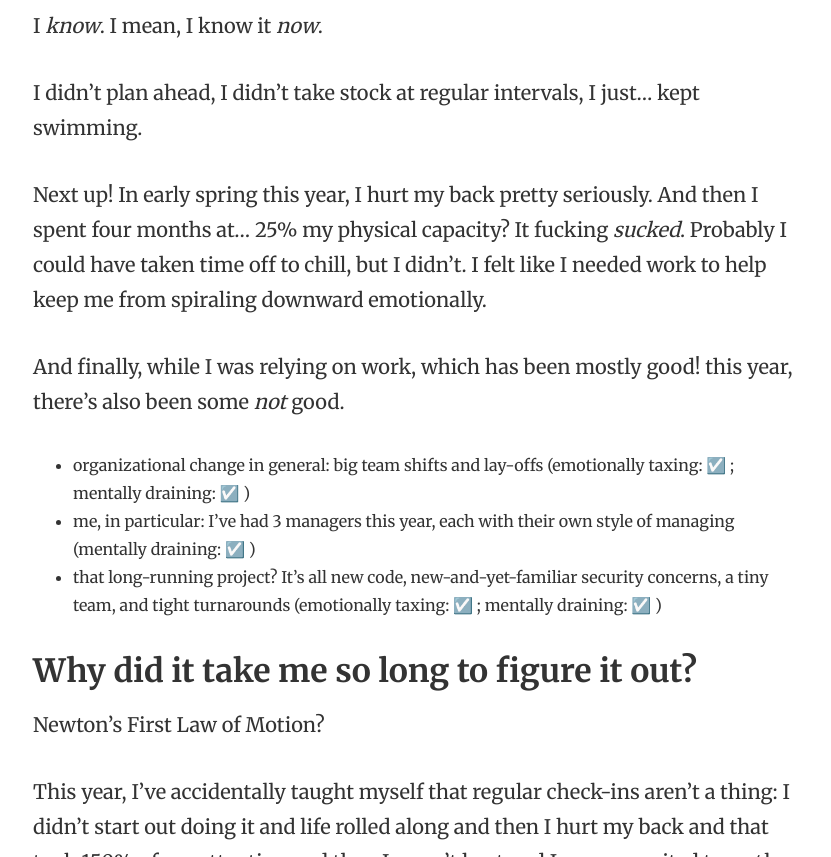
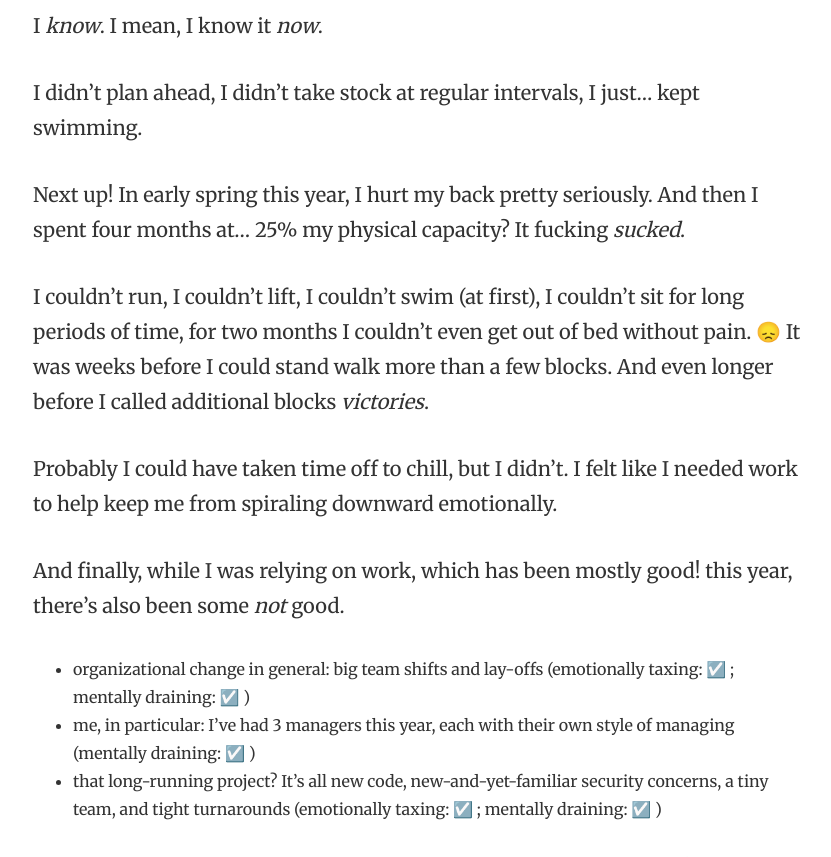
Before and after one commit to dotsara/dotsara.github.io, a Jekyll site: the page built from _posts/2015-11-12-burnt-up.md, in a window 1280 px wide and 900 px high, scrolled down 1503 px, cut to the strip 43-900 px from the top of the window. Shown: the whole strip, without its empty margins (223-1054 px from the left). Built offline with Jekyll 4.4.1, drawn with Linux system fonts in a browser that asks for light colours; emoji names are drawn with the system emoji font; some of the changed text lies outside the part shown.

Commit message:
Good suggestion from @keavy, plus a typo

```diff
--- a/_posts/2015-11-12-burnt-up.md
+++ b/_posts/2015-11-12-burnt-up.md
@@ -33,7 +33,12 @@ I _know_. I mean, I know it _now_.
 
 I didn't plan ahead, I didn't take stock at regular intervals, I just… kept swimming.
 
-Next up! In early spring this year, I hurt my back pretty seriously. And then I spent four months at… 25% my physical capacity? It fucking _sucked_. Probably I could have taken time off to chill, but I didn't. I felt like I needed work to help keep me from spiraling downward emotionally.
+Next up! In early spring this year, I hurt my back pretty seriously. And then I spent four months at… 25% my physical capacity? It fucking _sucked_.
+
+<a id="keavy-suggestion"></a>
+I couldn't run, I couldn't lift, I couldn't swim (at first), I couldn't sit for long periods of time, for two months I couldn't even get out of bed without pain. :disappointed: It was weeks before I could stand walk more than a few blocks. And even longer before I called additional blocks _victories_.
+
+Probably I could have taken time off to chill, but I didn't. I felt like I needed work to help keep me from spiraling downward emotionally.
 
 And finally, while I was relying on work, which has been mostly good! this year, there's also been some _not_ good.
 
```
Also changed, not shown: other parts of _posts/2015-11-12-burnt-up.md (+1 -1 lines), 1 other file.
